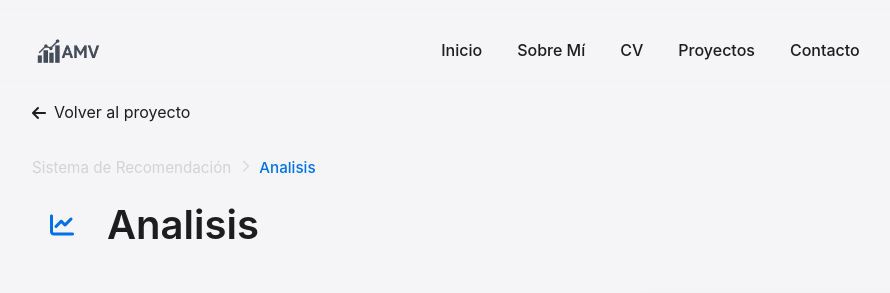
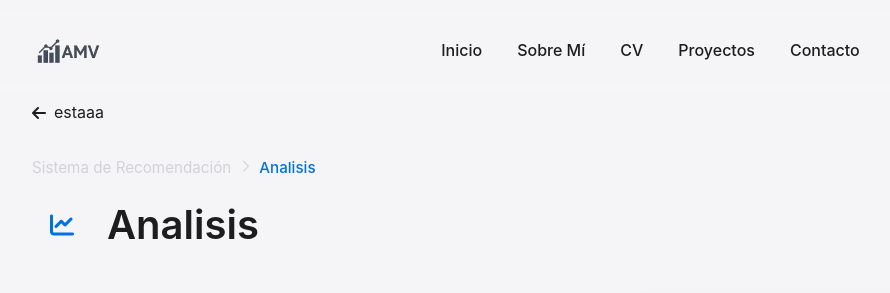
Before and after one commit to mvalejandro21/mi_portfolio, a Flask app: page /project/1/analisis in a window 1280 px wide. Shown: the top 293 px of the page, without its empty margins (28-918 px from the left). Run offline with Flask 3, Linux system fonts and the light colour scheme; some web fonts are replaced.

Commit message:
Update project_subpage.html

```diff
--- a/templates/project_subpage.html
+++ b/templates/project_subpage.html
@@ -5,7 +5,7 @@
     <div class="container">
         <!-- Botón de volver -->
         <a href="{{ url_for('project_detail', project_id=project.id) }}" class="back-link animate-on-scroll">
-            <i class="fas fa-arrow-left"></i> Volver al proyecto
+            <i class="fas fa-arrow-left"></i> estaaa
         </a>
 
         <!-- Encabezado -->
```
